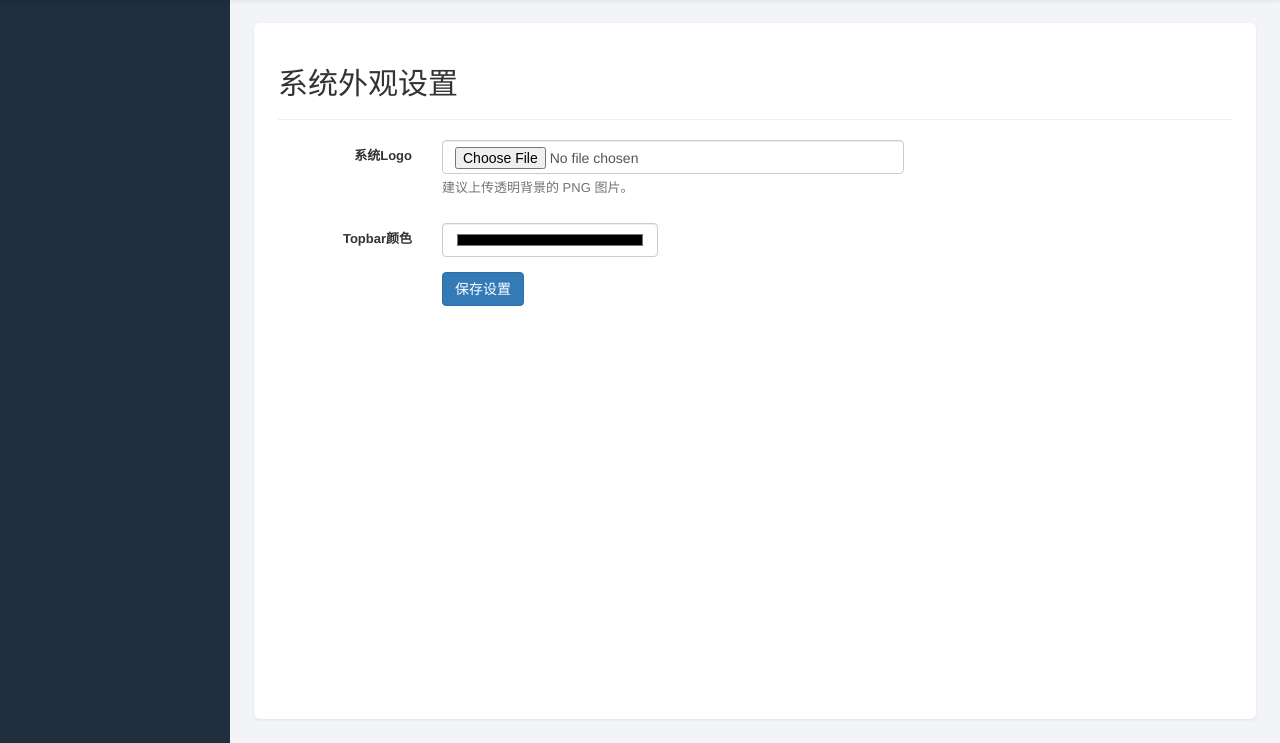
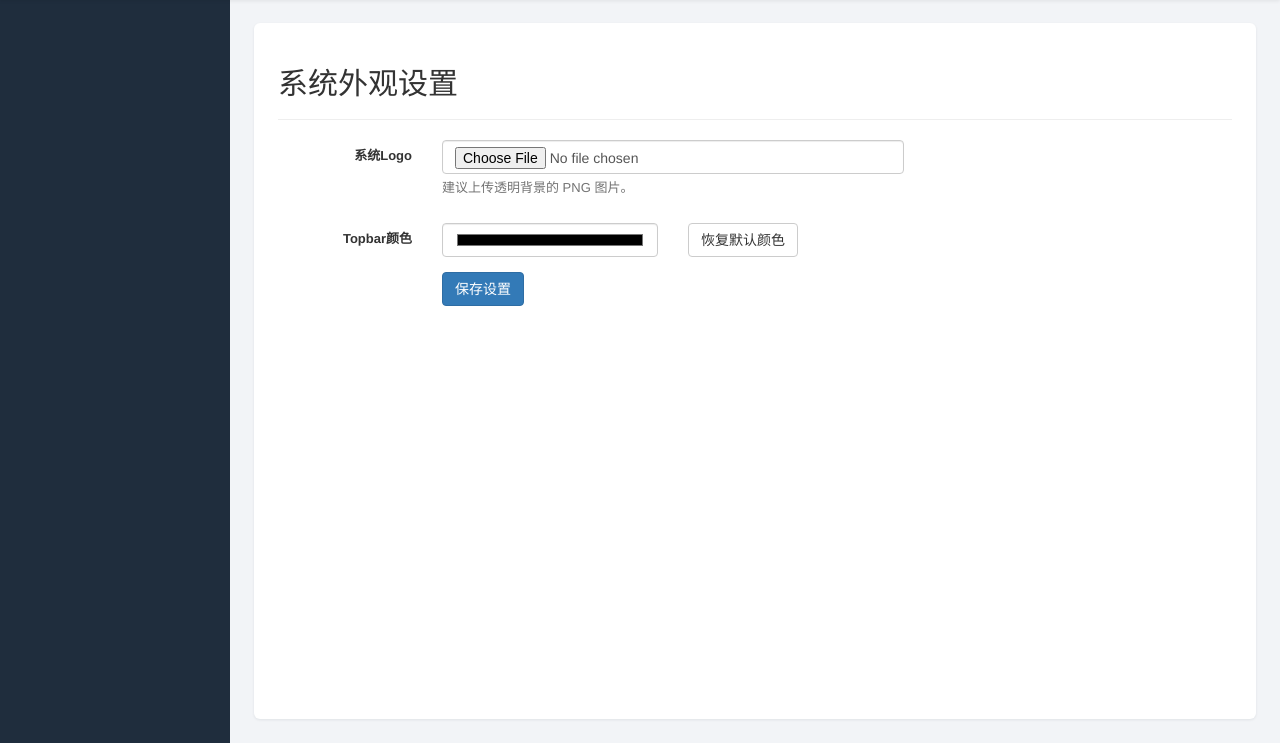
Before and after one commit to jhao/School-Libray-Management, a Python web app: template app/templates/system/settings.html in a window 1280 px wide. Shown: the part 57-800 px from the top of the page. Run offline with Jinja, Linux system fonts and the light colour scheme; the template is opened without the code that fills it, so the values that code supplies are empty.

Commit message:
Adjust reader toolbar layout and improve theme settings

```diff
--- a/app/__init__.py
+++ b/app/__init__.py
@@ -3,6 +3,7 @@ from pathlib import Path
 
 from flask import Flask, request
 
+from .constants import DEFAULT_BRAND_COLOR
 from .extensions import db, migrate, login_manager
 from .models import SystemSetting, User
 from .utils.pagination import (
@@ -111,7 +112,7 @@ def create_app(test_config=None):
     @app.context_processor
     def inject_system_settings():
         logo_path = SystemSetting.get_value("system_logo") or ""
-        topbar_color = SystemSetting.get_value("topbar_color") or "#1f2d3d"
+        topbar_color = SystemSetting.get_value("topbar_color") or DEFAULT_BRAND_COLOR
         current_endpoint = request.endpoint or ""
         nav_sections = [
             {
@@ -124,6 +125,7 @@ def create_app(test_config=None):
         return {
             "system_logo_path": logo_path,
             "system_topbar_color": topbar_color,
+            "system_sidebar_color": topbar_color,
             "system_nav_sections": nav_sections,
             "system_active_nav_key": _resolve_active_section(current_endpoint),
         }
--- /dev/null
+++ b/app/constants.py
@@ -0,0 +1 @@
+DEFAULT_BRAND_COLOR = "#1f2d3d"
--- a/app/templates/base.html
+++ b/app/templates/base.html
@@ -45,7 +45,7 @@
       </div>
     </header>
     <div class="app-body">
-      <aside class="app-sidebar" id="app-sidebar">
+      <aside class="app-sidebar" id="app-sidebar" style="background-color: {{ system_sidebar_color }};">
         {% set endpoint = request.endpoint or '' %}
         {% set sections = system_nav_sections or [] %}
         {% set active_section = (sections | selectattr('key', 'equalto', system_active_nav_key) | list | first) %}
--- a/app/templates/system/settings.html
+++ b/app/templates/system/settings.html
@@ -25,7 +25,10 @@
   <div class="form-group">
     <label class="col-sm-2 control-label">Topbar颜色</label>
     <div class="col-sm-3">
-      <input type="color" name="topbar_color" class="form-control" value="{{ topbar_color }}">
+      <input type="color" name="topbar_color" id="topbar-color-input" class="form-control" value="{{ topbar_color }}">
+    </div>
+    <div class="col-sm-3">
+      <button type="button" class="btn btn-default" id="reset-topbar-color">恢复默认颜色</button>
     </div>
   </div>
   <div class="form-group">
@@ -35,3 +38,38 @@
   </div>
 </form>
 {% endblock %}
+
+{% block scripts %}
+{{ super() }}
+<script>
+  (function() {
+    var colorInput = document.getElementById('topbar-color-input');
+    var resetButton = document.getElementById('reset-topbar-color');
+    var defaultColor = {{ default_topbar_color | tojson }};
+
+    function applyColor(color) {
+      var topbar = document.querySelector('.app-topbar');
+      if (topbar) {
+        topbar.style.backgroundColor = color;
+      }
+      var sidebar = document.getElementById('app-sidebar');
+      if (sidebar) {
+        sidebar.style.backgroundColor = color;
+      }
+    }
+
+    if (colorInput) {
+      colorInput.addEventListener('input', function() {
+        applyColor(colorInput.value);
+      });
+    }
+
+    if (resetButton && colorInput) {
+      resetButton.addEventListener('click', function() {
+        colorInput.value = defaultColor;
+        applyColor(defaultColor);
+      });
+    }
+  })();
+</script>
+{% endblock %}
--- a/app/views/system.py
+++ b/app/views/system.py
@@ -6,6 +6,7 @@ from flask_login import current_user, login_required
 from werkzeug.utils import secure_filename
 from sqlalchemy.exc import OperationalError
 
+from ..constants import DEFAULT_BRAND_COLOR
 from ..extensions import db
 from ..models import SystemSetting, User
 from ..utils.pagination import get_page_args
@@ -104,10 +105,10 @@ def system_settings():
         return redirect(url_for("stats.dashboard"))
 
     current_logo = SystemSetting.get_value("system_logo") or ""
-    current_color = SystemSetting.get_value("topbar_color") or "#1f2d3d"
+    current_color = SystemSetting.get_value("topbar_color") or DEFAULT_BRAND_COLOR
 
     if request.method == "POST":
-        color = request.form.get("topbar_color", current_color).strip() or "#1f2d3d"
+        color = request.form.get("topbar_color", current_color).strip() or DEFAULT_BRAND_COLOR
         try:
             SystemSetting.set_value("topbar_color", color)
         except OperationalError:
@@ -163,4 +164,5 @@ def system_settings():
         "system/settings.html",
         topbar_color=current_color,
         logo_path=current_logo,
+        default_topbar_color=DEFAULT_BRAND_COLOR,
     )
```
Also changed, not shown: app/templates/readers/list.html (+13 -13 lines).
